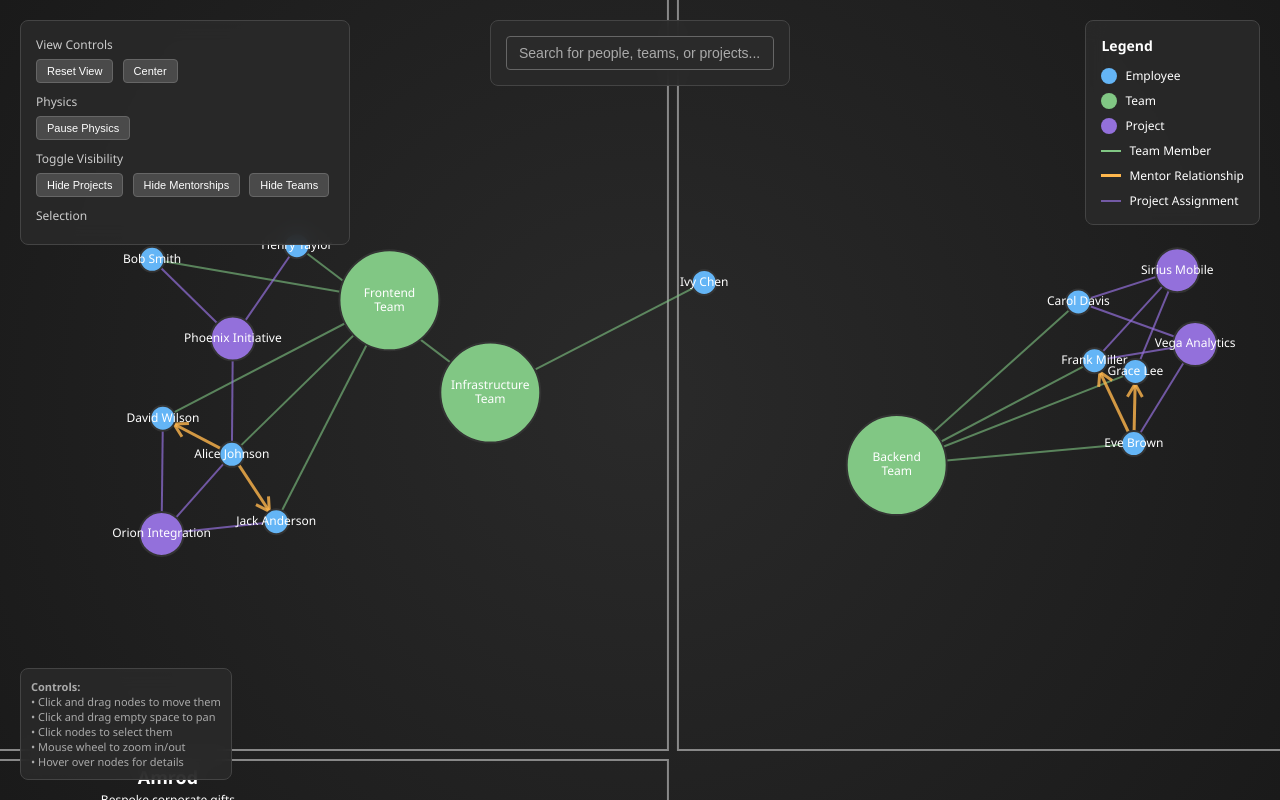
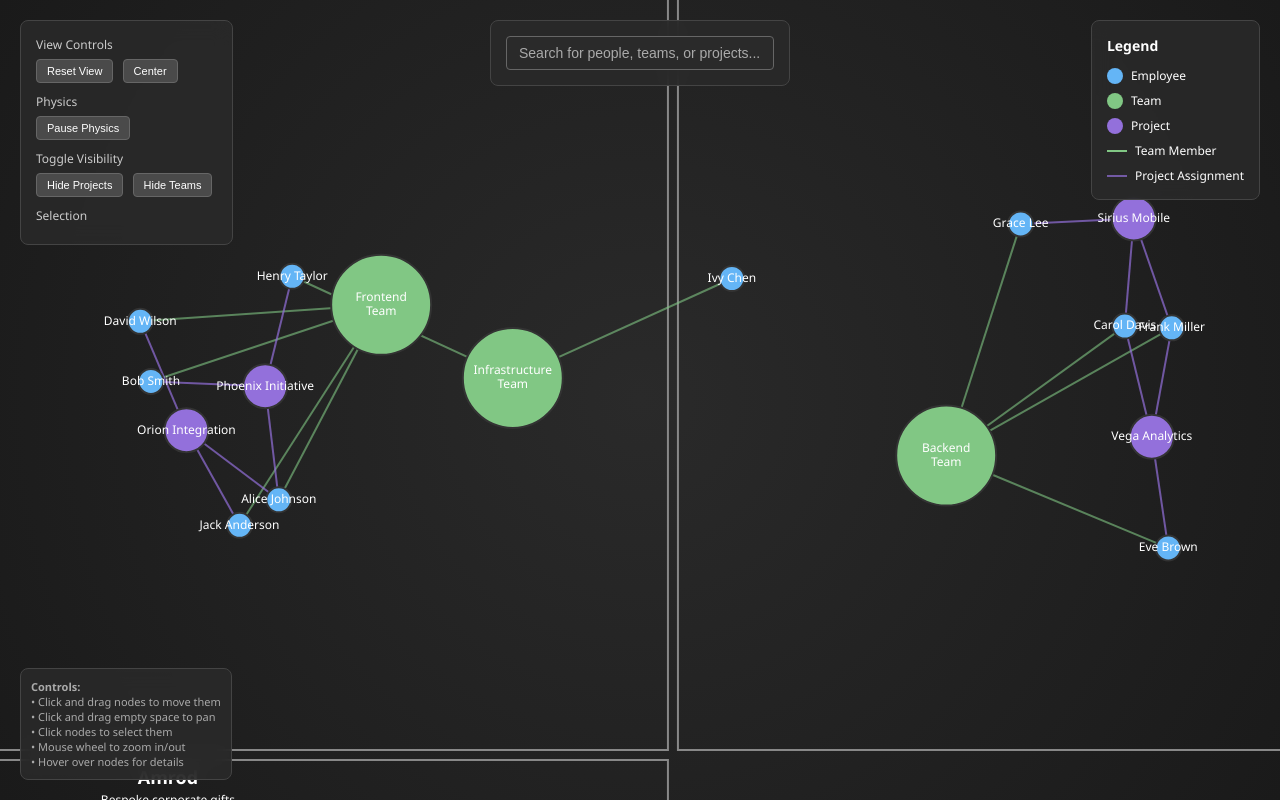
Before and after one commit to john-warpdevelopment/org-graph, a plain HTML site: page index.html in a window 1280 px wide. Drawn offline with Linux system fonts and the light colour scheme.

Commit message:
feat: removed mentors

```diff
--- a/graph.js
+++ b/graph.js
@@ -33,9 +33,7 @@ class OrganizationGraph {
             // Project colors are stored directly on project nodes
         };        this.edgeColors = {
             member: '#81c784',
-            mentor: '#ffb74d'
         };        this.showProjects = true;
-        this.showMentorships = true;
         this.showTeams = true;
           // Search functionality
         this.highlightedNode = null;
@@ -264,7 +262,6 @@ class OrganizationGraph {
                 role: employee.role,
                 team: employee.team,
                 department: employee.department,
-                mentor: employee.mentor,
                 x: dept.x + Math.cos(angle) * radius,
                 y: dept.y + Math.sin(angle) * radius,
                 vx: 0,
@@ -280,17 +277,6 @@ class OrganizationGraph {
                 target: employee.team,
                 type: 'member'
             });
-        });
-
-        // Create mentor relationship edges
-        data.employees.forEach(employee => {
-            if (employee.mentor) {
-                this.edges.push({
-                    source: employee.mentor,
-                    target: employee.id,
-                    type: 'mentor'
-                });
-            }
         });
 
         // Create project assignment edges
@@ -321,22 +307,17 @@ class OrganizationGraph {
         return this.nodes.filter(node => {
             if (node.type === 'project' && !this.showProjects) return false;
             if (node.type === 'team' && !this.showTeams) return false;
-            // If a team is hidden, also hide its members if they aren't part of another visible entity (e.g. project, mentorship)
+            // If a team is hidden, also hide its members if they aren't part of another visible entity (e.g. project)
             if (node.type === 'employee' && !this.showTeams) {
                 const team = this.nodes.find(t => t.id === node.team && t.type === 'team');
                 if (team && !this.showTeams) {
-                    // Check if employee is involved in a visible project or mentorship
+                    // Check if employee is involved in a visible project
                     const involvedInVisibleProject = this.showProjects && this.edges.some(edge =>
                         edge.type === 'assignment' &&
                         (edge.source === node.id || edge.target === node.id) &&
                         this.nodes.find(n => (n.id === edge.source || n.id === edge.target) && n.type === 'project' && this.showProjects)
                     );
-                    const involvedInVisibleMentorship = this.showMentorships && this.edges.some(edge =>
-                        edge.type === 'mentor' &&
-                        (edge.source === node.id || edge.target === node.id) &&
-                        this.nodes.find(n => (n.id === edge.source || n.id === edge.target) && n.type === 'employee' && this.showMentorships)
-                    );
-                    if (!involvedInVisibleProject && !involvedInVisibleMentorship) return false;
+                    if (!involvedInVisibleProject ) return false;
                 }
             }
             return true;
@@ -346,7 +327,6 @@ class OrganizationGraph {
     getVisibleEdges() {
         return this.edges.filter(edge => {
             if (edge.type === 'assignment' && !this.showProjects) return false;
-            if (edge.type === 'mentor' && !this.showMentorships) return false;
             if (edge.type === 'member' && !this.showTeams) return false;
 
             // Ensure both source and target nodes of an edge are visible
@@ -427,9 +407,7 @@ class OrganizationGraph {
             if (source && target) {                const dx = target.x - source.x;
                 const dy = target.y - source.y;
                 const distance = Math.sqrt(dx * dx + dy * dy);
-                const targetDistance = edge.type === 'mentor' ? 80 :
-                                   edge.type === 'assignment' ? 110 :
-                                   240; // Default for member - doubled from 120
+                const targetDistance = edge.type === 'assignment' ? 110 : 240;
 
                 // Different attraction strengths based on edge type
                 let edgeAttractionStrength = attractionStrength;
@@ -439,9 +417,6 @@ class OrganizationGraph {
                 } else if (edge.type === 'member') {
                     // Teams have half the attraction strength of projects
                     edgeAttractionStrength = attractionStrength * 0.5;
-                } else if (edge.type === 'mentor') {
-                    // Keep mentor relationships at full strength
-                    edgeAttractionStrength = attractionStrength;
                 }
 
                 if (distance > 0) {
@@ -560,39 +535,13 @@ class OrganizationGraph {
 
             if (source && target) {
                 this.ctx.strokeStyle = edge.type === 'assignment' ? edge.color : this.edgeColors[edge.type];
-                this.ctx.lineWidth = edge.type === 'assignment' ? 2 : (edge.type === 'mentor' ? 3 : 2);
-                this.ctx.globalAlpha = edge.type === 'assignment' ? 0.7 : (edge.type === 'mentor' ? 0.8 : 0.6);
+                this.ctx.lineWidth = 2;
+                this.ctx.globalAlpha = edge.type === 'assignment' ? 0.7 : 0.6;
 
                 this.ctx.beginPath();
                 this.ctx.moveTo(source.x, source.y);
                 this.ctx.lineTo(target.x, target.y);
                 this.ctx.stroke();
-
-                // Draw arrow for mentor relationships
-                if (edge.type === 'mentor') {
-                    const dx = target.x - source.x;
-                    const dy = target.y - source.y;
-                    const length = Math.sqrt(dx * dx + dy * dy);
-                    const arrowLength = 15;
-                    const arrowAngle = Math.PI / 6;
-                      const endX = target.x - (dx / length) * (target.type === 'employee' ? this.employeeRadius : this.teamRadius);
-                    const endY = target.y - (dy / length) * (target.type === 'employee' ? this.employeeRadius : this.teamRadius);
-
-                    const angle = Math.atan2(dy, dx);
-
-                    this.ctx.beginPath();
-                    this.ctx.moveTo(endX, endY);
-                    this.ctx.lineTo(
-                        endX - arrowLength * Math.cos(angle - arrowAngle),
-                        endY - arrowLength * Math.sin(angle - arrowAngle)
-                    );
-                    this.ctx.moveTo(endX, endY);
-                    this.ctx.lineTo(
-                        endX - arrowLength * Math.cos(angle + arrowAngle),
-                        endY - arrowLength * Math.sin(angle + arrowAngle)
-                    );
-                    this.ctx.stroke();
-                }
             }
         });
 
@@ -663,10 +612,10 @@ class OrganizationGraph {
             // Show additional info on hover
             if (isHovered) {
                 const info = node.type === 'employee'
-                    ? `${node.role}${node.mentor ? '\nMentor: ' + this.nodes.find(n => n.id === node.mentor)?.label : ''}`
+                    ? `${node.role}`
                     : node.type === 'project'
-                    ? node.description // Projects show their description on hover
-                    : node.description; // Teams also show their description
+                    ? node.description
+                    : node.description;
 
                 if (info) {
                     const lines = info.split('\n');
@@ -726,12 +675,6 @@ class OrganizationGraph {
         this.showProjects = !this.showProjects;
         const btn = document.getElementById('toggle-projects-btn');
         btn.textContent = this.showProjects ? 'Hide Projects' : 'Show Projects';
-    }
-
-    toggleMentorshipsVisibility() {
-        this.showMentorships = !this.showMentorships;
-        const btn = document.getElementById('toggle-mentorships-btn');
-        btn.textContent = this.showMentorships ? 'Hide Mentorships' : 'Show Mentorships';
     }
 
     toggleTeamsVisibility() {
--- a/index.html
+++ b/index.html
@@ -239,7 +239,6 @@
             </div>            <div class="control-group">
                 <label>Toggle Visibility</label>
                 <button id="toggle-projects-btn">Hide Projects</button>
-                <button id="toggle-mentorships-btn">Hide Mentorships</button>
                 <button id="toggle-teams-btn">Hide Teams</button>
             </div>
             <div class="control-group">
@@ -258,9 +257,6 @@
                 <span class="legend-color" style="background-color: #9370DB;"></span> Project
             </div>            <div class="legend-item">
                 <span class="legend-line" style="background-color: #81c784;"></span> Team Member
-            </div>
-            <div class="legend-item">
-                <span class="legend-line" style="background-color: #ffb74d; height: 3px;"></span> Mentor Relationship
             </div>
             <div class="legend-item">
                 <span class="legend-line" style="background-color: #9370DB; height: 2px; opacity: 0.7;"></span> Project Assignment
@@ -293,13 +289,13 @@
                 { id: 'emp1', name: 'Alice Johnson', role: 'Senior Developer', team: 'team1', department: 'dept1', projects: ['proj1', 'proj2'] },
                 { id: 'emp2', name: 'Bob Smith', role: 'Product Manager', team: 'team1', department: 'dept1', projects: ['proj1'] },
                 { id: 'emp3', name: 'Carol Davis', role: 'Designer', team: 'team2', department: 'dept2', projects: ['proj3', 'proj4'] },
-                { id: 'emp4', name: 'David Wilson', role: 'Developer', team: 'team1', department: 'dept1', mentor: 'emp1', projects: ['proj2'] },
+                { id: 'emp4', name: 'David Wilson', role: 'Developer', team: 'team1', department: 'dept1', projects: ['proj2'] },
                 { id: 'emp5', name: 'Eve Brown', role: 'Developer', team: 'team2', department: 'dept2', projects: ['proj3'] },
-                { id: 'emp6', name: 'Frank Miller', role: 'Team Lead', team: 'team2', department: 'dept2', mentor: 'emp5', projects: ['proj4', 'proj3'] },
-                { id: 'emp7', name: 'Grace Lee', role: 'Junior Developer', team: 'team2', department: 'dept2', mentor: 'emp5', projects: ['proj4'] },
+                { id: 'emp6', name: 'Frank Miller', role: 'Team Lead', team: 'team2', department: 'dept2', projects: ['proj4', 'proj3'] },
+                { id: 'emp7', name: 'Grace Lee', role: 'Junior Developer', team: 'team2', department: 'dept2',  projects: ['proj4'] },
                 { id: 'emp8', name: 'Henry Taylor', role: 'QA Engineer', team: 'team3', department: 'dept1', projects: ['proj1'] },
                 { id: 'emp9', name: 'Ivy Chen', role: 'DevOps Engineer', team: 'team3', department: 'dept2', projects: [] },
-                { id: 'emp10', name: 'Jack Anderson', role: 'Intern', team: 'team1', department: 'dept1', mentor: 'emp1', projects: ['proj2'] }
+                { id: 'emp10', name: 'Jack Anderson', role: 'Intern', team: 'team1', department: 'dept1', projects: ['proj2'] }
             ],
             teams: [
                 { id: 'team1', name: 'Frontend Team', description: 'Responsible for user interface development', department: 'dept1' },
@@ -316,7 +312,6 @@
         document.getElementById('physics-btn').addEventListener('click', () => graph.togglePhysics());
         document.getElementById('reset-view-btn').addEventListener('click', () => graph.resetView());
         document.getElementById('toggle-projects-btn').addEventListener('click', () => graph.toggleProjectsVisibility());
-        document.getElementById('toggle-mentorships-btn').addEventListener('click', () => graph.toggleMentorshipsVisibility());
         document.getElementById('toggle-teams-btn').addEventListener('click', () => graph.toggleTeamsVisibility());
         document.getElementById('edit-selected-btn').addEventListener('click', () => graph.openSelectedNode());
 
```
